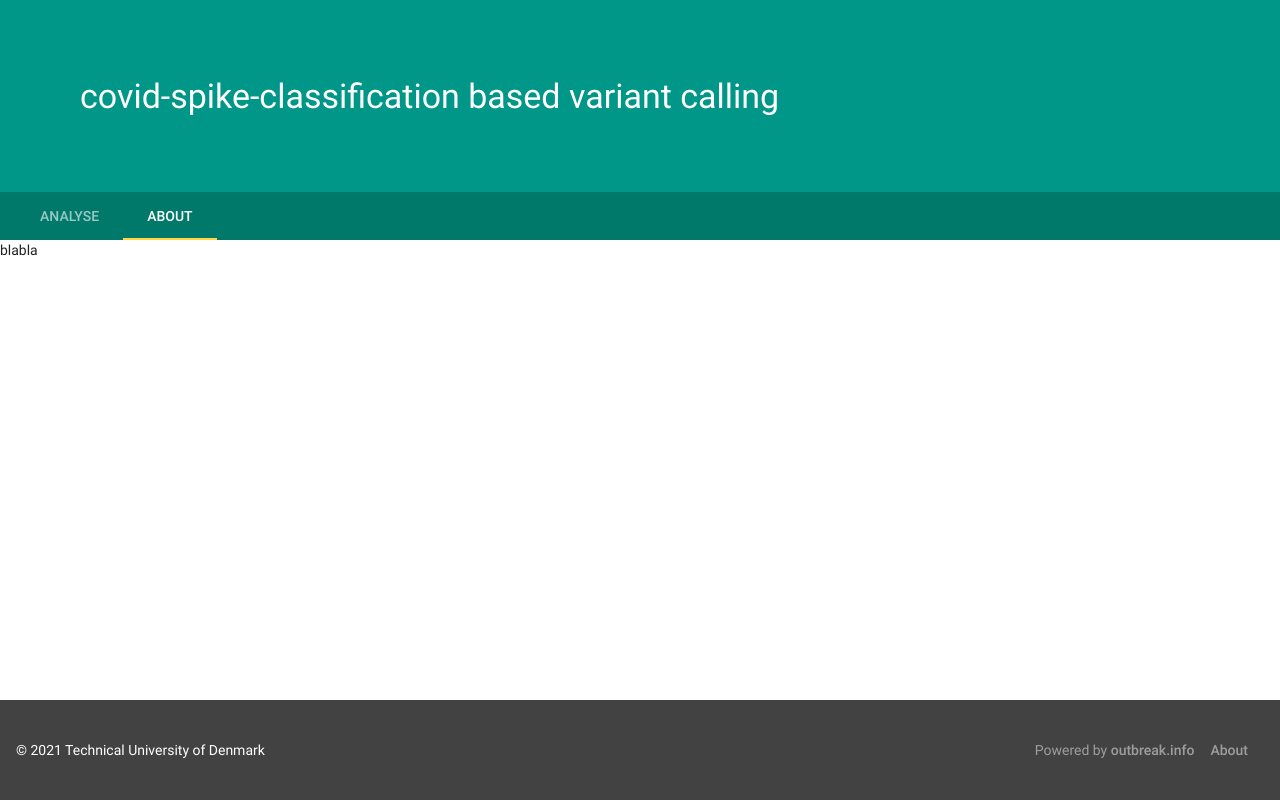
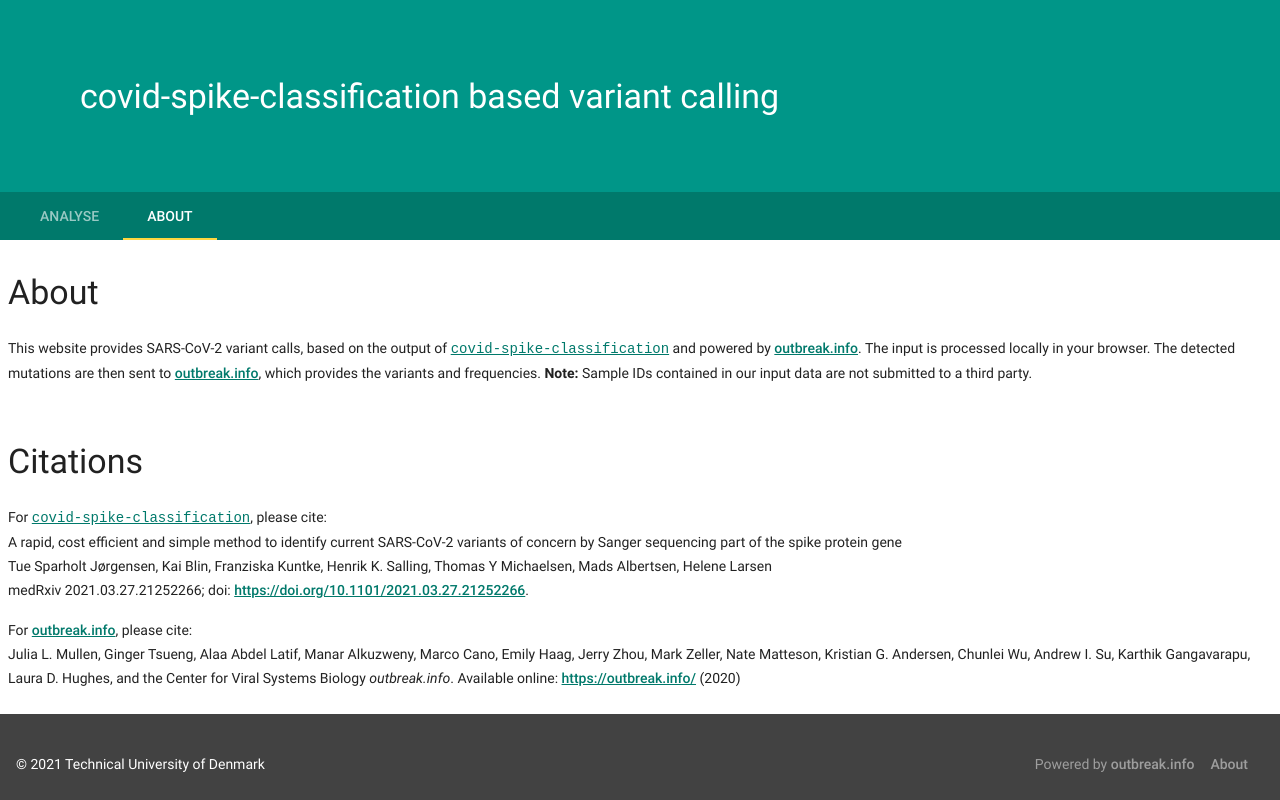
Before and after one commit to kblin/csc2variant-web, a plain HTML site: page index.html in a window 1280 px wide. Both pictures are taken after a click on the link "ABOUT". Drawn offline with Linux system fonts and the light colour scheme.

Commit message:
Update 'about' page content
Signed-off-by: Kai Blin <kblin@biosustain.dtu.dk>

```diff
--- a/css/style.css
+++ b/css/style.css
@@ -2,6 +2,10 @@ html, body {
     font-family: 'Roboto', 'Helvetica', sans-serif;
     margin: 0;
     padding: 0;
+}
+
+a {
+    color: rgb(0,121,107);
 }
 
 .mdl-layout__tab-bar-button {
--- a/index.html
+++ b/index.html
@@ -96,9 +96,37 @@
             </section>
         </div>
         <div class="mdl-layout__tab-panel" id="about">
-            <section id="input" class="section--center">
-              blabla
-            </section>
+          <section id="input" class="section--center">
+            <div class="mdl-grid">
+              <div class="mdl-col mdl-col--1-col"></div>
+              <div class="mdl-col mdl-col--10-col">
+                <h3>About</h3>
+                <p>
+                This website provides SARS-CoV-2 variant calls, based on the output of
+                <a href="https://github.com/kblin/covid-spike-classification/"><code>covid-spike-classification</code></a> and
+                powered by <a href="https://outbreak.info/">outbreak.info</a>. The input is processed locally in your browser.
+                The detected mutations are then sent to <a href="https://outbreak.info/">outbreak.info</a>, which provides the variants and frequencies.
+                <strong>Note:</strong> Sample IDs contained in our input data are not submitted to a third party.
+                </p>
+              </div>
+            </div>
+            <div class="mdl-grid">
+              <div class="mdl-col mdl-col--1-col"></div>
+              <div class="mdl-col mdl-col--10-col">
+                <h3>Citations</h3>
+                <p>
+                For <a href="https://github.com/kblin/covid-spike-classification/"><code>covid-spike-classification</code></a>, please cite:<br>
+                A rapid, cost efficient and simple method to identify current SARS-CoV-2 variants of concern by Sanger sequencing part of the spike protein gene<br>
+                Tue Sparholt J&oslash;rgensen, Kai Blin, Franziska Kuntke, Henrik K. Salling, Thomas Y Michaelsen, Mads Albertsen, Helene Larsen<br>
+                medRxiv 2021.03.27.21252266; doi: <a href="https://doi.org/10.1101/2021.03.27.21252266">https://doi.org/10.1101/2021.03.27.21252266</a>.
+                </p>
+                <p>
+                For <a href="https://outbreak.info/">outbreak.info</a>, please cite:<br>
+                Julia L. Mullen, Ginger Tsueng, Alaa Abdel Latif, Manar Alkuzweny, Marco Cano, Emily Haag, Jerry Zhou, Mark Zeller, Nate Matteson, Kristian G. Andersen, Chunlei Wu, Andrew I. Su, Karthik Gangavarapu, Laura D. Hughes, and the Center for Viral Systems Biology <em>outbreak.info</em>. Available online: <a href="https://outbreak.info/">https://outbreak.info/</a> (2020)
+                </p>
+              </div>
+            </div>
+          </section>
         </div>
       </main>
 
```
